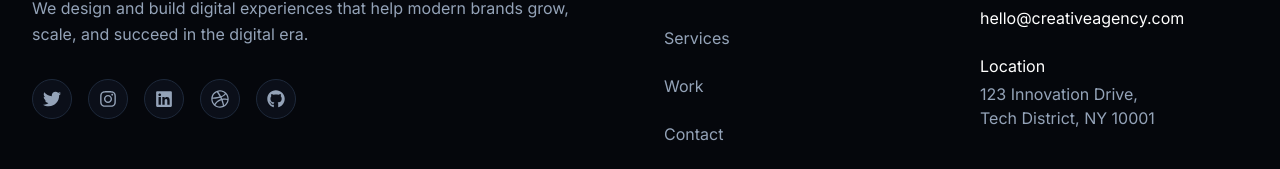
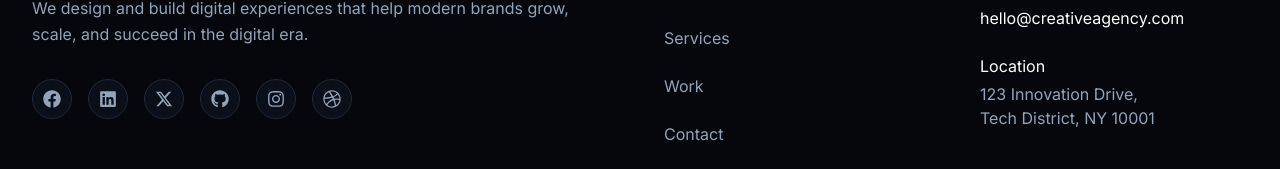
Before and after one commit to yasinarafat4/creative-agency, a React (Vite) app: page / in a window 1280 px wide. Shown: the part 6427-6596 px from the top of the page. Built offline with nearby package versions, Linux system fonts and the light colour scheme.

Commit message:
update footer, header, and contact section

```diff
--- a/src/components/Home/Contact.tsx
+++ b/src/components/Home/Contact.tsx
@@ -93,7 +93,7 @@ export const Contact: React.FC = () => {
 
         {/* Contact Form */}
         <motion.div
-          className="card p-8 bg-[#05070c] border border-neutral-800/80 rounded-2xl"
+          className="card p-6 lg:p-8 bg-[#05070c] border border-neutral-800/80 rounded-2xl"
           initial={{ opacity: 0, x: 40 }}
           whileInView={{ opacity: 1, x: 0 }}
           viewport={{ once: true }}
--- a/src/components/Shared/Footer.tsx
+++ b/src/components/Shared/Footer.tsx
@@ -2,11 +2,12 @@ import { motion } from "framer-motion";
 import React from "react";
 import {
   FaDribbble,
+  FaFacebook,
   FaGithub,
   FaInstagram,
   FaLinkedin,
-  FaTwitter,
 } from "react-icons/fa";
+import { FaXTwitter } from "react-icons/fa6";
 
 interface FooterProps {
   logoText?: string;
@@ -69,17 +70,24 @@ export const Footer: React.FC<FooterProps> = ({
 
             {/* Social Icons */}
             <div className="flex items-center gap-4">
-              {[FaTwitter, FaInstagram, FaLinkedin, FaDribbble, FaGithub].map(
-                (Icon, i) => (
+              {[
+                { Icon: FaFacebook, url: "https://www.facebook.com/" },
+                { Icon: FaLinkedin, url: "https://www.linkedin.com/" },
+                { Icon: FaXTwitter, url: "https://x.com/" },
+                { Icon: FaGithub, url: "https://github.com/" },
+                { Icon: FaInstagram, url: "https://www.instagram.com/" },
+                { Icon: FaDribbble, url: "https://dribbble.com/" },
+              ].map(({ Icon, url }, i) => (
                 <a
                   key={i}
-                    href="#"
+                  href={url}
+                  target="_blank"
+                  rel="noopener noreferrer"
                   className="p-2.5 rounded-full bg-primary-light border border-neutral-800 text-neutral-400 hover:text-brand-green hover:border-brand-green hover:bg-brand-green/10 transition-all duration-300"
                 >
                   <Icon size={18} />
                 </a>
-                ),
-              )}
+              ))}
             </div>
           </div>
 
--- a/src/components/Shared/Header.tsx
+++ b/src/components/Shared/Header.tsx
@@ -54,7 +54,7 @@ export const Header: React.FC<HeaderProps> = ({
         transition={{ duration: 0.4, ease: "easeOut" }}
       >
         {/* LAYOUT WRAPPER */}
-        <div className="w-full max-w-7xl mx-auto px-6 md:px-8 flex items-center justify-between h-16 md:h-20">
+        <div className="w-full max-w-7xl mx-auto px-6 md:px-8 flex items-center justify-between h-18 md:h-20">
           {/* LEFT: Logo */}
           <a
             href="/"
@@ -103,9 +103,9 @@ export const Header: React.FC<HeaderProps> = ({
               aria-label="Toggle menu"
             >
               {isMenuOpen ? (
-                <X className="w-6 h-6" />
+                <X className="w-8 h-8" />
               ) : (
-                <Menu className="w-6 h-6" />
+                <Menu className="w-8 h-8" />
               )}
             </button>
           </div>
```
Lines whose indentation alone changed are shown as unchanged.
